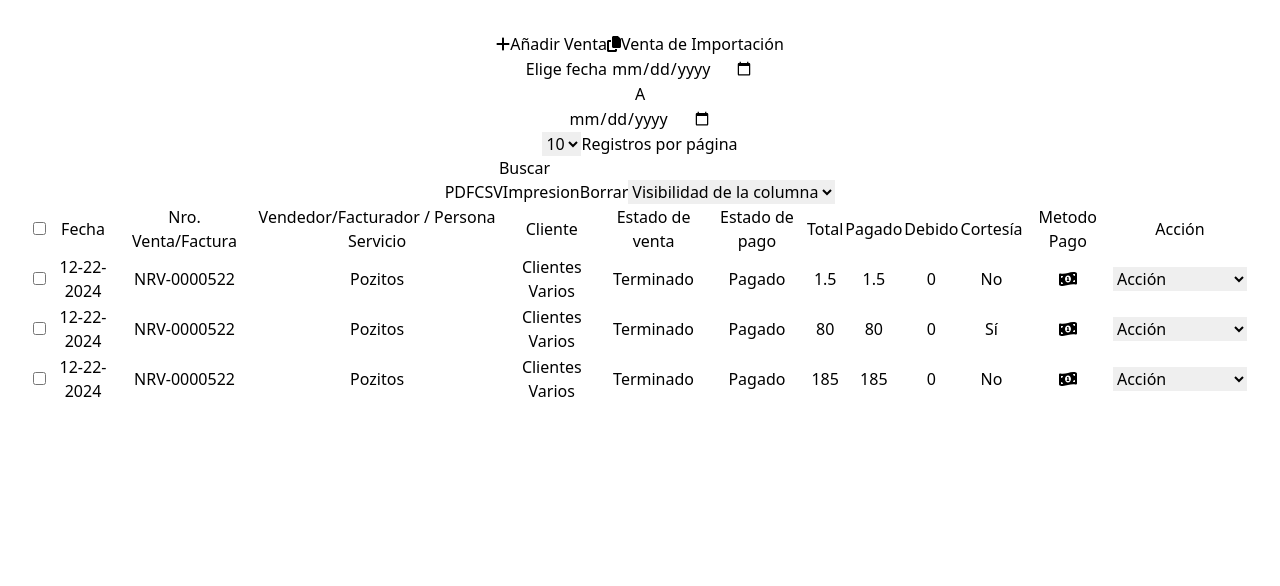
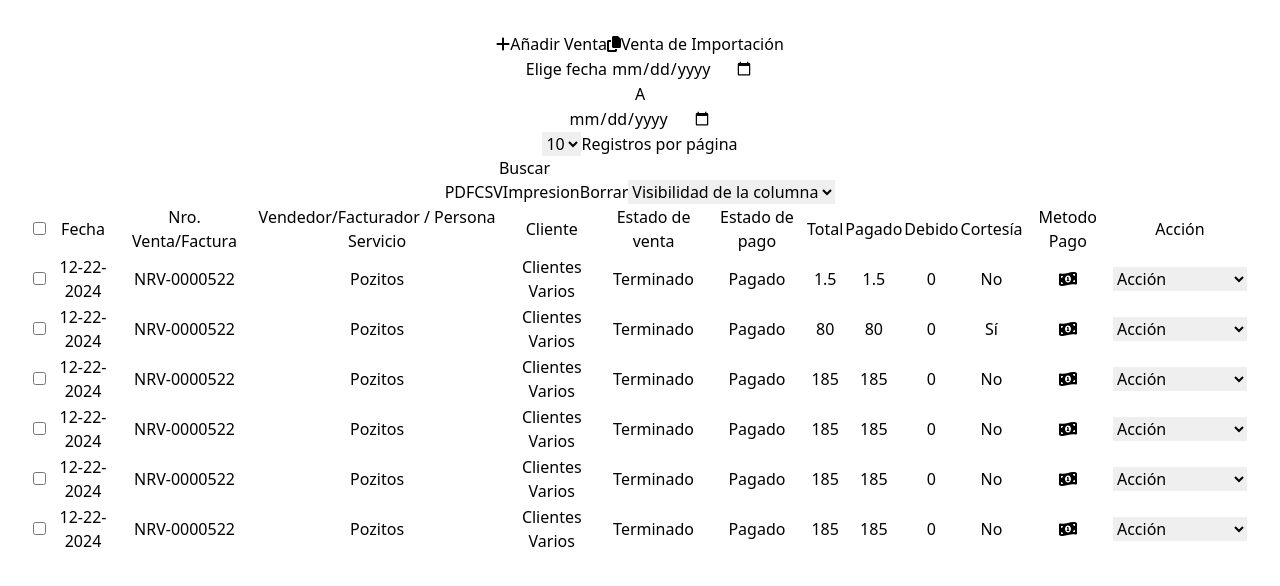
Before and after one commit to jorgesosa-funval/sgi, a React (Vite) app: page / in a window 1280 px wide. Shown: the top 586 px of the page. Built offline with nearby package versions, Linux system fonts and the light colour scheme; no server answers.

Commit message:
Mas cambios a la vista

```diff
--- a/src/tabla_productos_meg/tabla.jsx
+++ b/src/tabla_productos_meg/tabla.jsx
@@ -36,6 +36,45 @@ function Tabla() {
               "Precio": 80.00,
               "Debido": 0,
               "Cortesia": true
+            },
+            {
+              "Imagen": "ruta/imagen3.jpg",
+              "Fecha": "12-22-2024",
+              "Nombre": "NRV-0000522",
+              "Código": "Pozitos",
+              "Marca": "Clientes Varios",
+              "Categoría": "Terminado",
+              "Costo": "Pagado",
+              "Unidad": 185.00,
+              "Precio": 185.00,
+              "Debido": 0,
+              "Cortesia": false
+            },
+            {
+              "Imagen": "ruta/imagen3.jpg",
+              "Fecha": "12-22-2024",
+              "Nombre": "NRV-0000522",
+              "Código": "Pozitos",
+              "Marca": "Clientes Varios",
+              "Categoría": "Terminado",
+              "Costo": "Pagado",
+              "Unidad": 185.00,
+              "Precio": 185.00,
+              "Debido": 0,
+              "Cortesia": false
+            },
+            {
+              "Imagen": "ruta/imagen3.jpg",
+              "Fecha": "12-22-2024",
+              "Nombre": "NRV-0000522",
+              "Código": "Pozitos",
+              "Marca": "Clientes Varios",
+              "Categoría": "Terminado",
+              "Costo": "Pagado",
+              "Unidad": 185.00,
+              "Precio": 185.00,
+              "Debido": 0,
+              "Cortesia": false
             },
             {
               "Imagen": "ruta/imagen3.jpg",
@@ -164,7 +203,7 @@ function Tabla() {
                 {data_falsa_json.map((producto, index) => (
                     <tr key={index}>
                         <td className='pl-4'>
-                            <input type="checkbox" id="miCheckbox" name="miCheckbox"></input>
+                            <input className='hover:cursor-pointer' type="checkbox" id="miCheckbox" name="miCheckbox"></input>
                             <label for="miCheckbox"></label>
                         </td>
 
```
